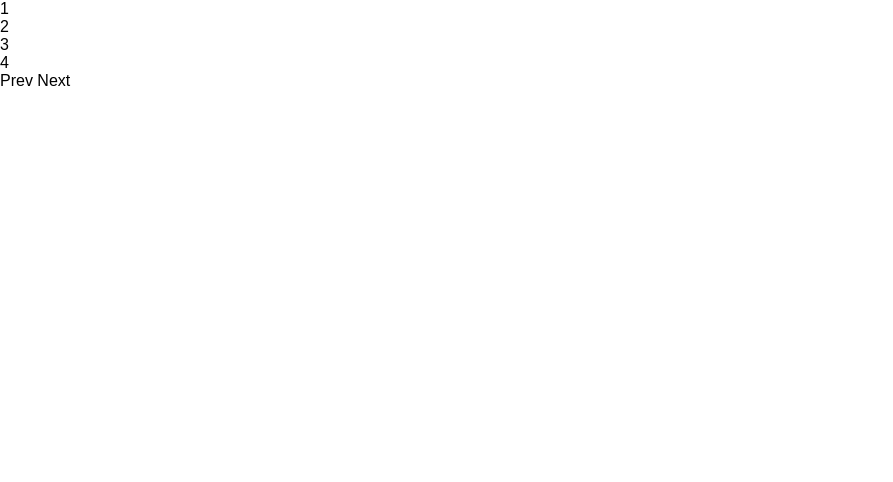
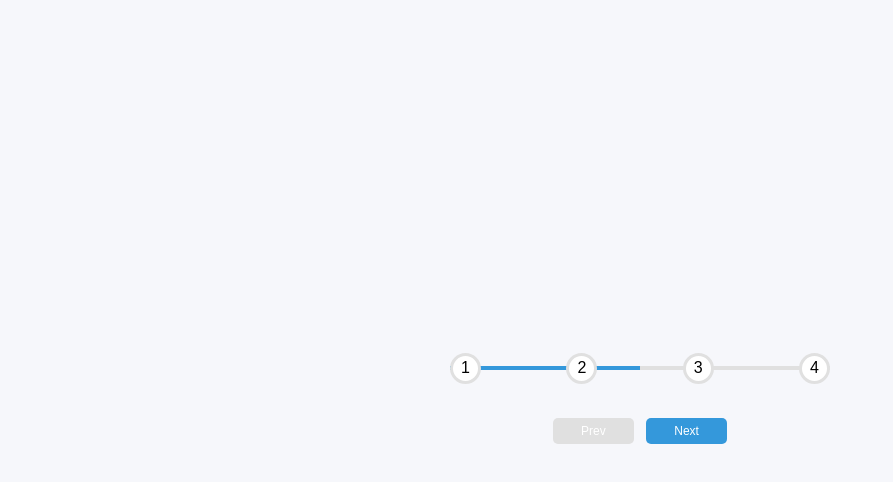
Before and after one commit to sdhanrajaxioned/progress_steps, a plain HTML site: page index.html in a window 1280 px wide. Shown: the whole page, without its empty margins (0-893 px from the left). Drawn offline with Linux system fonts and the light colour scheme.

Commit message:
aded progres container stylin

```diff
--- a/assets/css/style.css
+++ b/assets/css/style.css
@@ -108,52 +108,85 @@ li {
   width: 86%;
   margin: 0 auto;
 }
-/*=================================
-  Header styling starts here
-=================================*/
 
-
-
-
-
-
-/*=================================
-  Header styling ends here
-=================================*/
+body {
+  height: 100vh;
+  background-color: #F6F7FB;
+  display: flex;
+  align-items: center;
+  justify-content: center;
+  overflow: hidden;
+}
 
 /*=================================
   main styling starts here
 =================================*/
+main { text-align: center;}
 
+.proggress-container {
+  width: 380px;
+  max-width: 100%;
+  margin-bottom: 30px;
+  display: flex;
+  justify-content: space-between;
+  position: relative;
+}
 
+.proggress-container::before {
+  content: '';
+  width: 100%;
+  height: 4px;
+  position: absolute;
+  top: 50%;
+  left: 0;
+  background-color: #E0E0E0;
+  transform: translateY(-50%);
+  transition: .5s ease-in;
+  z-index: -1;
+}
 
+.progress {
+  width: 50%;
+  height: 4px;
+  position: absolute;
+  top: 50%;
+  left: 0;
+  background-color: #3498DB;
+  transform: translateY(-50%);
+  transition: .5s ease-in;
+  z-index: -1;
+}
 
+.circle {
+  height: 25px;
+  width: 25px;
+  display: flex;
+  border: 3px solid #E0E0E0;
+  border-radius: 50%;
+  align-items: center;
+  justify-content: center;
+  background-color: #FFF;
+}
 
+.circle.active { border: 3px solid #3498DB; }
 
+.btn {
+  padding: 6px 28px;
+  margin: 4px;
+  border: none;
+  border-radius: 5px;
+  color: #FFF;
+  background-color: #3498DB;
+  font-size: 12px;
+}
 
+.btn:active { transform: scale(0.95);}
+
+.btn:disabled {
+  background-color: #E0E0E0;
+  cursor: not-allowed;
+}
 
 /*=================================
   main styling ends here
 =================================*/
-
-/*=================================
-  footer styling starts here
-=================================*/
-
-
-
-
-
-
-
- /*=================================
-  footer styling ends here
-=================================*/
-
-/*media query starts*/
-/*media query for 995px starts here*/
-@media only screen and (max-width: 995px) {
-
-
-
-}
--- a/index.html
+++ b/index.html
@@ -21,8 +21,8 @@
           <div class="circle">3</div>
           <div class="circle">4</div>
         </div>
-        <buttons class="btn" id="previous" disabled>Prev</buttons>
-        <buttons class="btn" id="previous">Next</buttons>
+        <button class="btn" id="previous" disabled>Prev</button>
+        <button class="btn" id="next">Next</button>
       </main>
       <!--main section end-->
       <script src="app.js"></script>
```
